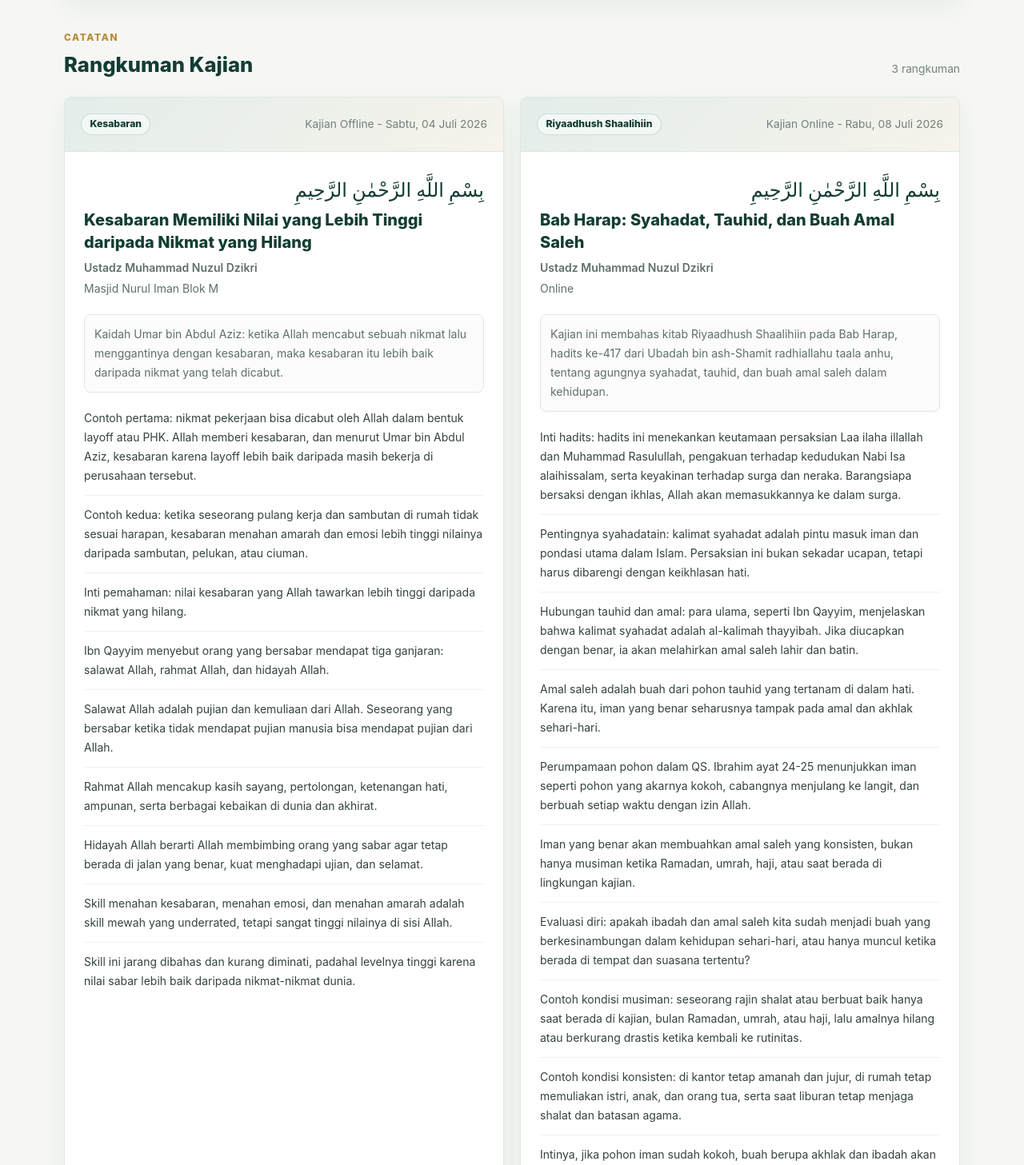
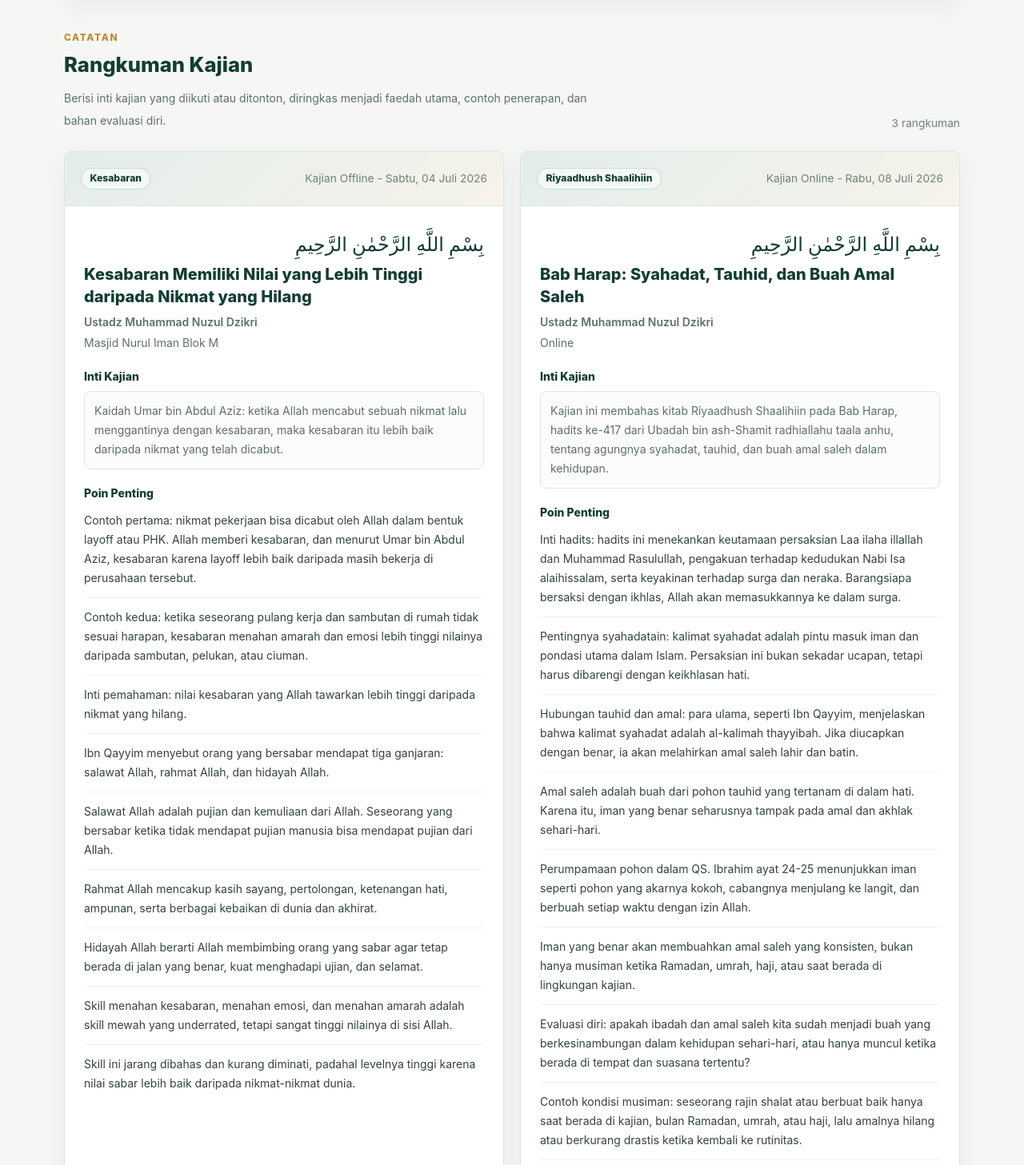
Before and after one commit to Zaputlah/Blog, an Angular app: page /kajian in a window 1280 px wide. Shown: the part 493-1950 px from the top of the page at 80% size. Built offline with nearby package versions, Linux system fonts and the light colour scheme.

Commit message:
penjelasan

```diff
--- a/src/app/components/video/video.html
+++ b/src/app/components/video/video.html
@@ -111,6 +111,10 @@
         <div>
           <p class="eyebrow">Catatan</p>
           <h2 class="section-title mt-2">Rangkuman Kajian</h2>
+          <p class="mt-3 max-w-2xl text-sm leading-7 text-[#5f6f6a]">
+            Berisi inti kajian yang diikuti atau ditonton, diringkas menjadi faedah utama, contoh
+            penerapan, dan bahan evaluasi diri.
+          </p>
         </div>
         <span class="meta-text">{{ filteredKajianNotes.length }} rangkuman</span>
       </div>
@@ -134,11 +138,13 @@
             <p class="mt-2 text-sm font-semibold text-[#5f6f6a]">{{ note.speaker }}</p>
             <p class="mt-1 text-sm leading-6 text-[#5f6f6a]">{{ note.location }}</p>
 
-            <p class="mt-5 rounded-lg border border-[#dfe8e3] bg-[#fbfcfb] p-3 text-sm leading-6 text-[#5f6f6a]">
+            <p class="mt-5 text-sm font-extrabold text-[#123d34]">Inti Kajian</p>
+            <p class="mt-2 rounded-lg border border-[#dfe8e3] bg-[#fbfcfb] p-3 text-sm leading-6 text-[#5f6f6a]">
               {{ note.summary }}
             </p>
 
-            <ul class="mt-5 grid gap-3 text-sm leading-6 text-[#34433f]">
+            <p class="mt-5 text-sm font-extrabold text-[#123d34]">Poin Penting</p>
+            <ul class="mt-3 grid gap-3 text-sm leading-6 text-[#34433f]">
               <li
                 *ngFor="let point of note.points"
                 class="border-b border-[#edf2ef] pb-3 last:border-b-0 last:pb-0"
```
